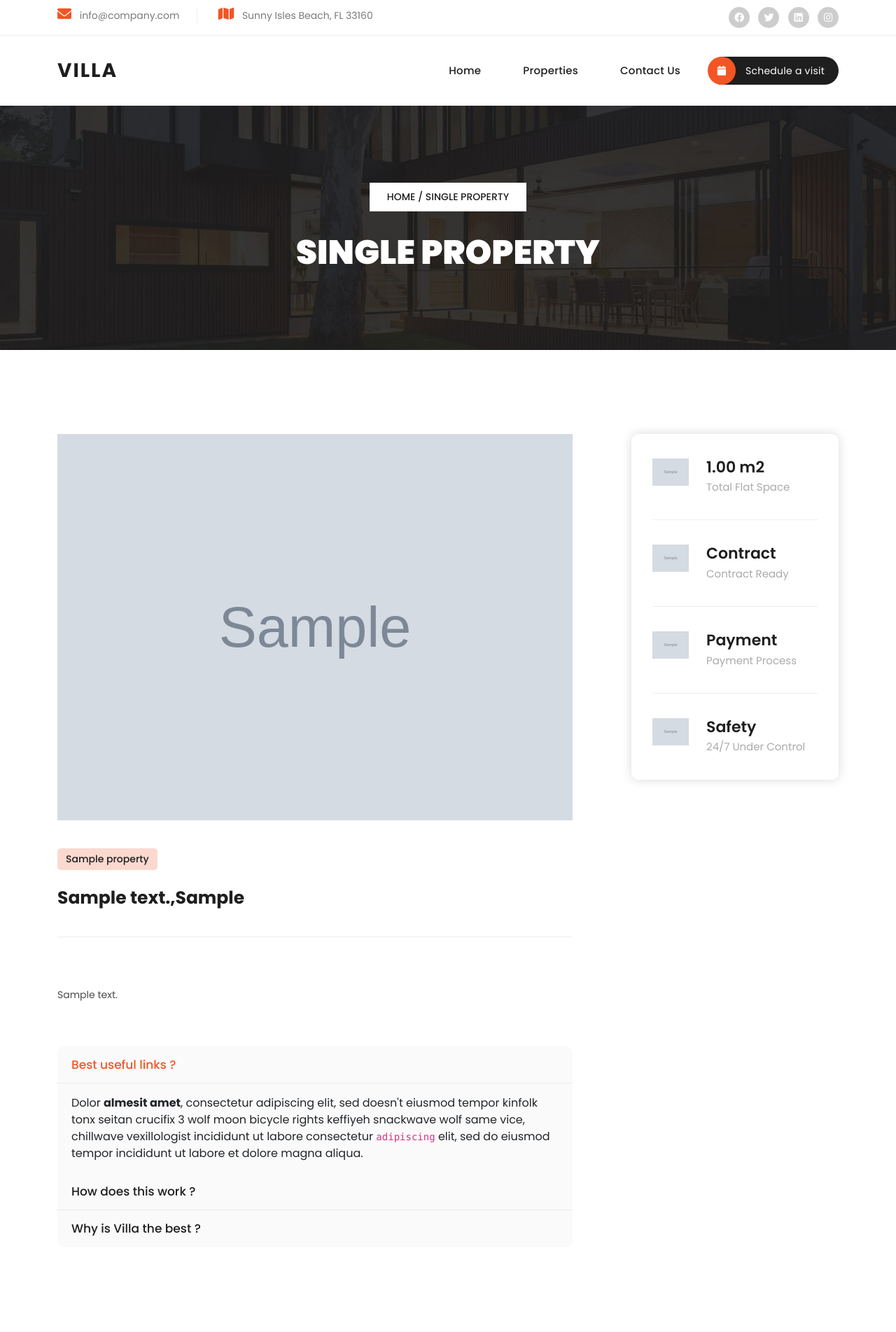
After one commit to JrS4mIl/real-estate-application, a Django app: a page that uses realestate/templates/includes/header.html in a window 1280 px wide. The commit adds this page. Shown: the top 1903 px of the page at 70% size. Run offline with Django 5.2, Linux system fonts and the light colour scheme; tables that the repository leaves empty hold one stand-in row (values such as "Sample post"); grey boxes marked "Sample" are stand-in pictures; some libraries are stand-ins or nearby versions.

Commit message:
html css edit

```diff
--- a/realestate/pages/urls.py
+++ b/realestate/pages/urls.py
@@ -3,5 +3,6 @@ from .views import *
 urlpatterns = [
     path('',index,name='index'),
     path('advertisements',advertisements,name='advertisements'),
-    path('contact',contact,name='contact')
+    path('contact',contact,name='contact'),
+    path('<int:id>/<slug:slug>/',house_detail,name='detail')
 ]
--- a/realestate/pages/views.py
+++ b/realestate/pages/views.py
@@ -1,15 +1,26 @@
-from django.shortcuts import render
+from django.shortcuts import render,get_object_or_404
 from houses.models import Property
 # Create your views here.
 def index(request):
-    return render(request,'index.html')
+    is_featured = Property.objects.filter(available=True, is_featured=True)
+    context={
+        'is_featured':is_featured
+    }
+
+    return render(request,'index.html',context)
 
 def advertisements(request):
     propertys = Property.objects.filter(available=True)
     context = {
-        'propertys': propertys
+        'propertys': propertys,
+
     }
     return render(request,'properties.html',context)
-
+def house_detail(request,id,slug):
+    house=get_object_or_404(Property,pk=id,slug=slug)
+    context={
+        'house':house
+    }
+    return render(request,'property-details.html',context)
 def contact(request):
     return render(request,'contact.html')
--- a/realestate/static/assets/css/templatemo-villa-agency.css
+++ b/realestate/static/assets/css/templatemo-villa-agency.css
@@ -736,24 +736,23 @@ Banner Style
 ---------------------------------------------
 */
 
-.main-banner .item {
+.main-banner .owl-carousel .item {
   background-position: center center;
   background-repeat: no-repeat;
   background-size: cover;
-  padding: 220px 20% 320px 20%;
+  height: 100vh; /* Görselin tam ekranı kaplamasını sağlıyoruz */
   margin-top: 0px;
 }
 
-.main-banner .item-1 {
-  background-image: url(../images/banner-01.jpg);
-}
-
-.main-banner .item-2 {
-  background-image: url(../images/banner-02.jpg);
-}
-
-.main-banner .item-3 {
-  background-image: url(../images/banner-03.jpg);
+.main-banner .item .header-text {
+  background-position: center center;
+  background-repeat: no-repeat;
+  background-size: cover;
+  height: 100%; /* Header kısmı da tam olarak item'ın içine yerleşecek */
+  display: flex;
+  justify-content: center;
+  align-items: center;
+  text-align: center;
 }
 
 .main-banner .item span.category {
@@ -837,7 +836,6 @@ Banner Style
   opacity: 1;
   background-color: rgba(255, 255, 255, 0.5);
 }
-
 
 
 /*
--- a/realestate/templates/includes/header.html
+++ b/realestate/templates/includes/header.html
@@ -4,7 +4,7 @@
             <div class="col-12">
                 <nav class="main-nav">
                     <!-- ***** Logo Start ***** -->
-                    <a href="index.html" class="logo">
+                    <a href="{% url 'index' %}" class="logo">
                         <h1>Villa</h1>
                     </a>
                     <!-- ***** Logo End ***** -->
--- a/realestate/templates/properties.html
+++ b/realestate/templates/properties.html
@@ -31,10 +31,10 @@
         {% for property in propertys %}
         <div class="col-lg-4 col-md-6 align-self-center mb-30 properties-items col-md-6 adv">
           <div class="item">
-            <a href="property-details.html"><img src="{{property.photo.url}}" alt="" height="250px" width="250px"></a>
+            <a href="{% url 'detail' property.id property.slug %}"><img src="{{property.photo.url}}" alt="" height="250px" width="250px"></a>
             <span class="category">{{property.category}}</span>
             <h6>${{property.price_per_night}}</h6>
-            <h4><a href="property-details.html">{{property.address}}</a></h4>
+            <h4><a href="{% url 'detail' property.id property.slug %}">{{property.title}}</a></h4>
             <ul>
               <li>Area: <span>{{property.square_meter}}m2</span></li>
               <li>Floor: <span>{{property.floor}}</span></li>
--- /dev/null
+++ b/realestate/templates/property-details.html
@@ -0,0 +1,139 @@
+{% extends 'base.html' %}
+{% block content %}
+
+  <div class="page-heading header-text">
+    <div class="container">
+      <div class="row">
+        <div class="col-lg-12">
+          <span class="breadcrumb"><a href="{% url 'index' %}">Home</a>  /  Single Property</span>
+          <h3>Single Property</h3>
+        </div>
+      </div>
+    </div>
+  </div>
+
+  <div class="single-property section">
+    <div class="container">
+      <div class="row">
+        <div class="col-lg-8">
+          <div class="main-image">
+            <img src="{{house.photo.url}}" alt="">
+          </div>
+          <div class="main-content">
+            <span class="category">{{house.title}}</span>
+            <h4>{{house.address}},{{house.city}}</h4>
+
+            <p><br>{{house.description}}<br></p>
+          </div>
+          <div class="accordion" id="accordionExample">
+            <div class="accordion-item">
+              <h2 class="accordion-header" id="headingOne">
+                <button class="accordion-button" type="button" data-bs-toggle="collapse" data-bs-target="#collapseOne" aria-expanded="true" aria-controls="collapseOne">
+                  Best useful links ?
+                </button>
+              </h2>
+              <div id="collapseOne" class="accordion-collapse collapse show" aria-labelledby="headingOne" data-bs-parent="#accordionExample">
+                <div class="accordion-body">
+                  Dolor <strong>almesit amet</strong>, consectetur adipiscing elit, sed doesn't eiusmod tempor kinfolk tonx seitan crucifix 3 wolf moon bicycle rights keffiyeh snackwave wolf same vice, chillwave vexillologist incididunt ut labore consectetur <code>adipiscing</code> elit, sed do eiusmod tempor incididunt ut labore et dolore magna aliqua.
+                </div>
+              </div>
+            </div>
+            <div class="accordion-item">
+              <h2 class="accordion-header" id="headingTwo">
+                <button class="accordion-button collapsed" type="button" data-bs-toggle="collapse" data-bs-target="#collapseTwo" aria-expanded="false" aria-controls="collapseTwo">
+                  How does this work ?
+                </button>
+              </h2>
+              <div id="collapseTwo" class="accordion-collapse collapse" aria-labelledby="headingTwo" data-bs-parent="#accordionExample">
+                <div class="accordion-body">
+                  Dolor <strong>almesit amet</strong>, consectetur adipiscing elit, sed doesn't eiusmod tempor kinfolk tonx seitan crucifix 3 wolf moon bicycle rights keffiyeh snackwave wolf same vice, chillwave vexillologist incididunt ut labore consectetur <code>adipiscing</code> elit, sed do eiusmod tempor incididunt ut labore et dolore magna aliqua.
+                </div>
+              </div>
+            </div>
+            <div class="accordion-item">
+              <h2 class="accordion-header" id="headingThree">
+                <button class="accordion-button collapsed" type="button" data-bs-toggle="collapse" data-bs-target="#collapseThree" aria-expanded="false" aria-controls="collapseThree">
+                  Why is Villa the best ?
+                </button>
+              </h2>
+              <div id="collapseThree" class="accordion-collapse collapse" aria-labelledby="headingThree" data-bs-parent="#accordionExample">
+                <div class="accordion-body">
+                  Dolor <strong>almesit amet</strong>, consectetur adipiscing elit, sed doesn't eiusmod tempor kinfolk tonx seitan crucifix 3 wolf moon bicycle rights keffiyeh snackwave wolf same vice, chillwave vexillologist incididunt ut labore consectetur <code>adipiscing</code> elit, sed do eiusmod tempor incididunt ut labore et dolore magna aliqua.
+                </div>
+              </div>
+            </div>
+          </div>
+        </div>
+        <div class="col-lg-4">
+          <div class="info-table">
+            <ul>
+              <li>
+                <img src="{{house.photo_1.url}}" alt="" style="max-width: 52px;">
+                <h4>{{house.square_meter}} m2<br><span>Total Flat Space</span></h4>
+              </li>
+              <li>
+                <img src="{{house.photo_2.url}}" alt="" style="max-width: 52px;">
+                <h4>Contract<br><span>Contract Ready</span></h4>
+              </li>
+              <li>
+                <img src="{{house.photo_3.url}}" alt="" style="max-width: 52px;">
+                <h4>Payment<br><span>Payment Process</span></h4>
+              </li>
+              <li>
+                <img src="{{house.photo_4.url}}" alt="" style="max-width: 52px;">
+                <h4>Safety<br><span>24/7 Under Control</span></h4>
+              </li>
+            </ul>
+          </div>
+        </div>
+      </div>
+    </div>
+  </div>
+
+  <div class="section best-deal">
+    <div class="container">
+      <div class="row">
+        <div class="col-lg-4">
+          <div class="section-heading">
+            <h6>| Best Deal</h6>
+            <h2>Find Your Best Deal Right Now!</h2>
+          </div>
+        </div>
+        <div class="col-lg-12">
+          <div class="tabs-content">
+            <div class="row">
+
+              <div class="tab-content" id="myTabContent">
+                <div class="tab-pane fade show active" id="appartment" role="tabpanel" aria-labelledby="appartment-tab">
+                  <div class="row">
+                    <div class="col-lg-3">
+                      <div class="info-table">
+                        <ul>
+                          <li>Total Flat Space <span>{{house.square_meter}} m2</span></li>
+                          <li>Floor number <span>{{house.floor}}</span></li>
+                          <li>Number of rooms <span>{{house.room_count}}</span></li>
+
+                        </ul>
+                      </div>
+                    </div>
+                    <div class="col-lg-6">
+                      <img src="{{house.photo_1.url}}" alt="">
+                    </div>
+                    <div class="col-lg-3">
+                      <h4>All Info About Apartment</h4>
+                      <p>Lorem ipsum dolor sit amet, consectetur adipiscing elit, do eiusmod tempor pack incididunt ut labore et dolore magna aliqua quised ipsum suspendisse. <br><br>Swag fanny pack lyft blog twee. JOMO ethical copper mug, succulents typewriter shaman DIY kitsch twee taiyaki fixie hella venmo after messenger poutine next level humblebrag swag franzen.</p>
+                      <div class="icon-button">
+                        <a href="#"><i class="fa fa-calendar"></i> Schedule a visit</a>
+                      </div>
+                    </div>
+                  </div>
+                </div>
+
+              </div>
+            </div>
+          </div>
+        </div>
+      </div>
+    </div>
+  </div>
+  {% endblock content  %}
```
Also changed, not shown: realestate/templates/index.html (+5 -15 lines).
